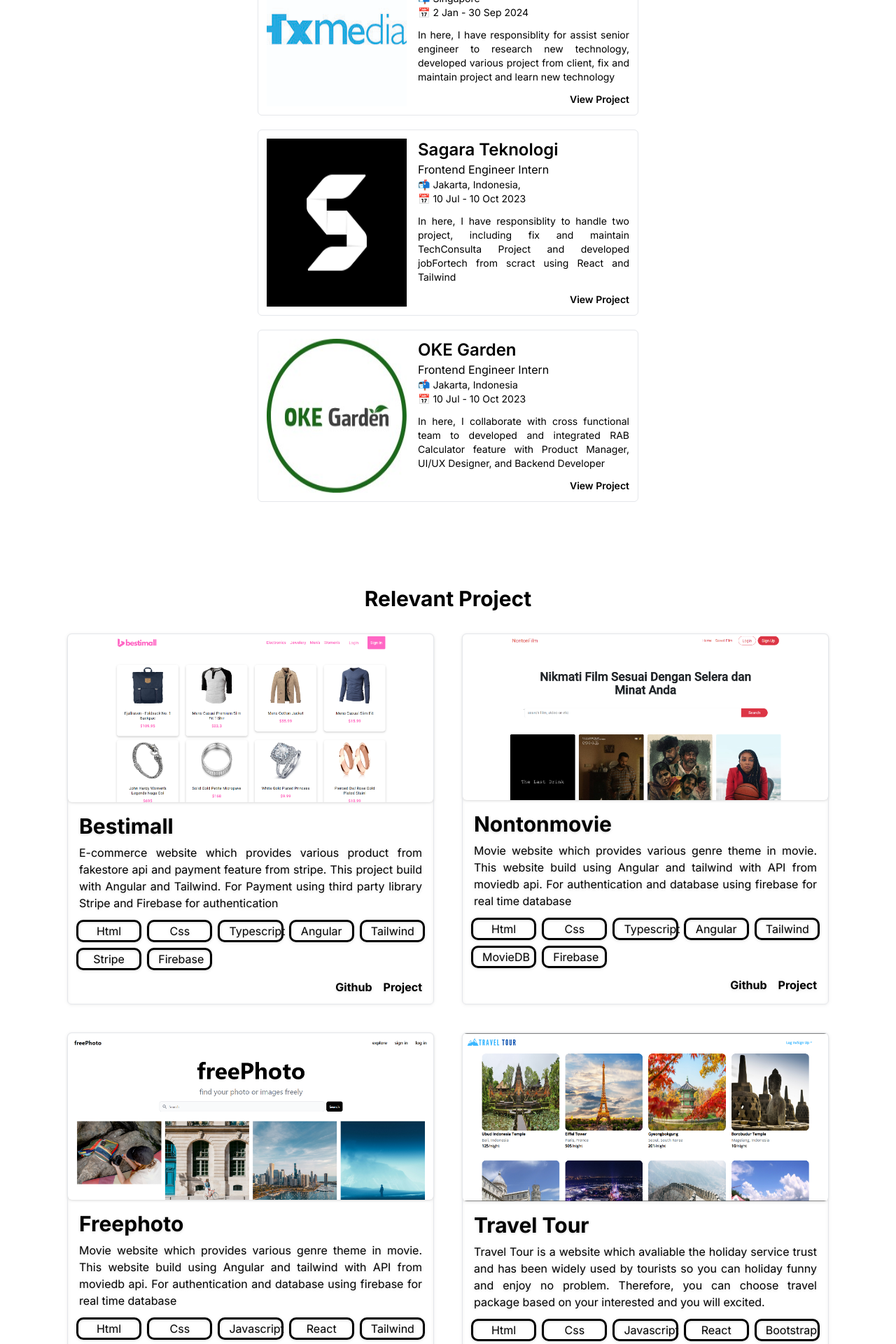
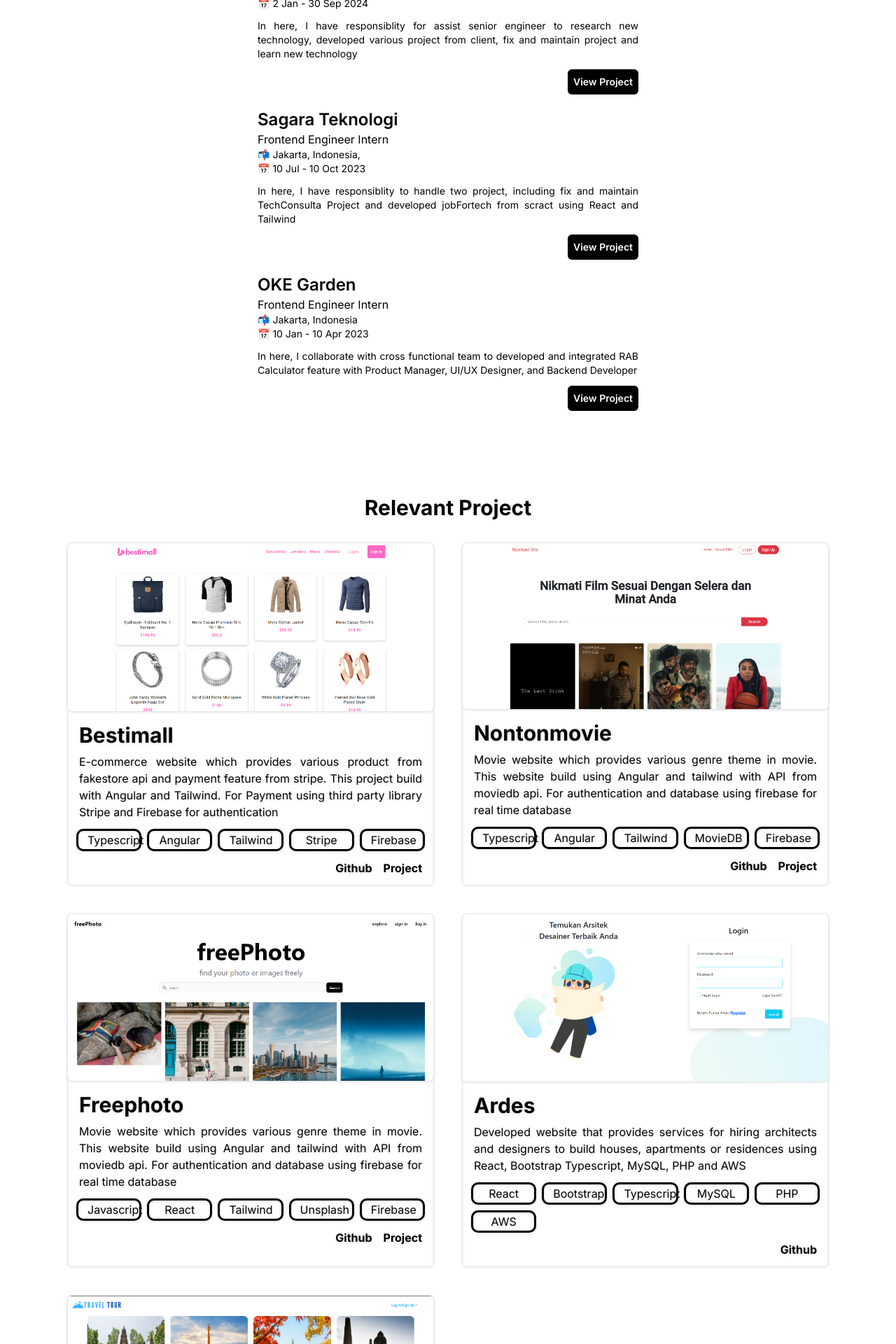
Before and after one commit to nandaditra/portofolio, a Next.js app: page / in a window 1280 px wide. Shown: the part 800-2720 px from the top of the page at 70% size. Built offline with nearby package versions, Linux system fonts and the light colour scheme.

Commit message:
remove logo company

```diff
--- a/src/app/page.tsx
+++ b/src/app/page.tsx
@@ -60,16 +60,7 @@ export default function Home() {
           <h1 className="text-center text-black font-bold text-4xl">#My Careey Journey</h1>
           <p className="text-center text-black text-xl">Experience</p>
           <div className="flex flex-col gap-5 py-12">
-               <div className="w-full md:w-1/2 flex flex-col md:flex-row mx-auto gap-4 rounded-md border border-1 p-3">
-                   <Image
-                     className="relative mx-auto"
-                     src="/assets/img/FXMedia/fxmedia_fxmweb_logo.jpg"
-                     alt="FXMedia Internet Pte Ltd Logo"
-                     width={200}
-                     height={200}
-                     priority
-                   />
-
+               <div className="w-full md:w-1/2 flex flex-col md:flex-row mx-auto gap-4">
                    <div className="text-black">
                         <h3 className="font-semibold text-2xl">FXMedia Internet Pte Ltd</h3>
                         <p>Frontend Developer Intern</p>
@@ -79,19 +70,10 @@ export default function Home() {
                            In here, I have responsiblity for assist senior engineer to research new technology, developed various project from client, fix and maintain project and learn new technology
                         </p>
 
-                        <button className="text-sm float-right font-semibold"><Link href="/fxmedia">View Project</Link></button>
+                        <button className="text-sm float-right font-semibold bg-black text-white p-2 rounded-md"><Link href="/fxmedia">View Project</Link></button>
                    </div>
                </div>
-               <div  className="w-full md:w-1/2 flex flex-col md:flex-row mx-auto gap-4 rounded-md border border-1 p-3">
-                   <Image
-                     className="relative mx-auto"
-                     src="/assets/img/SagaraTeknologi/sagara.png"
-                     alt="Sagara Teknologi"
-                     width={200}
-                     height={200}
-                     priority
-                   />
-
+               <div  className="w-full md:w-1/2 flex flex-col md:flex-row mx-auto gap-4">
                    <div className="text-black">
                         <h3 className="font-semibold text-2xl">Sagara Teknologi</h3>
                         <p>Frontend Engineer Intern</p>
@@ -101,29 +83,20 @@ export default function Home() {
                            In here, I have responsiblity to handle two project, including fix and maintain TechConsulta Project and developed jobFortech from scract using React and Tailwind
                         </p>
 
-                        <button className="text-sm float-right font-semibold"><Link href="/sagara">View Project</Link></button>
+                        <button className="text-sm float-right font-semibold bg-black text-white p-2 rounded-md"><Link href="/sagara">View Project</Link></button>
                    </div>
                </div>
 
-               <div  className="w-full md:w-1/2 flex flex-col mx-auto md:flex-row gap-4 rounded-md border border-1 p-3">
-                   <Image
-                     className="relative mx-auto"
-                     src="/assets/img/OKEGarden/okegarden_logo.jpg"
-                     alt="Sagara Teknologi"
-                     width={200}
-                     height={200}
-                     priority
-                   />
-
+               <div  className="w-full md:w-1/2 flex flex-col mx-auto md:flex-row gap-4">
                    <div className="text-black">
                         <h3 className="font-semibold text-2xl">OKE Garden</h3>
                         <p>Frontend Engineer Intern</p>
                         <p className="text-sm">📬 Jakarta, Indonesia</p>
-                        <p className="text-sm">📅 10 Jul - 10 Oct 2023</p>
+                        <p className="text-sm">📅 10 Jan - 10 Apr 2023</p>
                         <p className="text-sm text-justify my-3">
                            In here, I collaborate with cross functional team to developed and integrated RAB Calculator feature with Product Manager, UI/UX Designer, and Backend Developer</p>
 
-                        <button className="text-sm float-right font-semibold"><Link href="/okegarden">View Project</Link></button>
+                        <button className="text-sm float-right font-semibold bg-black text-white p-2 rounded-md"><Link href="/okegarden">View Project</Link></button>
                    </div>
                </div>
           </div>
@@ -146,8 +119,6 @@ export default function Home() {
                      <h3 className="text-3xl font-bold">Bestimall</h3>
                      <p className="text-md mt-2">E-commerce website which provides various product from fakestore api and payment feature from stripe. This project build with Angular and Tailwind. For Payment using third party library Stripe and Firebase for authentication</p>
                      <div className="grid grid-cols-3 md:grid-cols-5 gap-4 my-4">
-                        <button className="outline outline-offset-1 outline-black px-3 rounded-md text-black hover:bg-black hover:text-white">Html</button>
-                        <button className="outline outline-offset-1 outline-black px-3 rounded-md text-black hover:bg-black hover:text-white">Css</button>
                         <button className="outline outline-offset-1 outline-black px-3 rounded-md text-black hover:bg-black hover:text-white">Typescript</button>
                         <button className="outline outline-offset-1 outline-black px-3 rounded-md text-black hover:bg-black hover:text-white">Angular</button>
                         <button className="outline outline-offset-1 outline-black px-3 rounded-md text-black hover:bg-black hover:text-white">Tailwind</button>
@@ -173,8 +144,6 @@ export default function Home() {
                      <h3 className="text-3xl font-bold">Nontonmovie</h3>
                      <p className="text-md mt-2">Movie website which provides various genre theme in movie. This website build using Angular and tailwind with API from moviedb api. For authentication and database using firebase for real time database</p>
                      <div className="grid grid-cols-3 md:grid-cols-5 gap-4 my-4">
-                        <button className="outline outline-offset-1 outline-black px-3 rounded-md text-black hover:bg-black hover:text-white">Html</button>
-                        <button className="outline outline-offset-1 outline-black px-3 rounded-md text-black hover:bg-black hover:text-white">Css</button>
                         <button className="outline outline-offset-1 outline-black px-3 rounded-md text-black hover:bg-black hover:text-white">Typescript</button>
                         <button className="outline outline-offset-1 outline-black px-3 rounded-md text-black hover:bg-black hover:text-white">Angular</button>
                         <button className="outline outline-offset-1 outline-black px-3 rounded-md text-black hover:bg-black hover:text-white">Tailwind</button>
@@ -200,8 +169,6 @@ export default function Home() {
                      <h3 className="text-3xl font-bold">Freephoto</h3>
                      <p className="text-md mt-2">Movie website which provides various genre theme in movie. This website build using Angular and tailwind with API from moviedb api. For authentication and database using firebase for real time database</p>
                      <div className="grid grid-cols-3 md:grid-cols-5 gap-4 my-4">
-                        <button className="outline outline-offset-1 outline-black px-3 rounded-md text-black hover:bg-black hover:text-white">Html</button>
-                        <button className="outline outline-offset-1 outline-black px-3 rounded-md text-black hover:bg-black hover:text-white">Css</button>
                         <button className="outline outline-offset-1 outline-black px-3 rounded-md text-black hover:bg-black hover:text-white">Javascript</button>
                         <button className="outline outline-offset-1 outline-black px-3 rounded-md text-black hover:bg-black hover:text-white">React</button>
                         <button className="outline outline-offset-1 outline-black px-3 rounded-md text-black hover:bg-black hover:text-white">Tailwind</button>
@@ -211,6 +178,32 @@ export default function Home() {
                      <div className="flex gap-4 float-right  pb-3">
                         <a className="font-bold" href="https://github.com/nandaditra/freePhoto-frontend">Github</a>
                         <a className="font-bold" href="https://free-photo-frontend.vercel.app/">Project</a>
+                     </div>
+                  </div>
+               </div>
+               <div className="rounded-md drop-shadow border border-1">
+                  <Image
+                     className="rounded-md"
+                     src="/assets/img/project/Ardes/ardes-fe.png"
+                     alt="Ardes"
+                     width={1000}
+                     height={400}
+                     priority
+                  />
+                  <div className="text-black p-4">
+                     <h3 className="text-3xl font-bold">Ardes</h3>
+                     <p className="text-md mt-2">Developed website that provides services for hiring architects and designers to build houses, apartments or residences
+                     using React, Bootstrap Typescript, MySQL, PHP and AWS</p>
+                     <div className="grid grid-cols-3 md:grid-cols-5 gap-4 my-4">
+                        <button className="outline outline-offset-1 outline-black px-3 rounded-md text-black hover:bg-black hover:text-white">React</button>
+                        <button className="outline outline-offset-1 outline-black px-3 rounded-md text-black hover:bg-black hover:text-white">Bootstrap</button>
+                        <button className="outline outline-offset-1 outline-black px-3 rounded-md text-black hover:bg-black hover:text-white">Typescript</button>
+                        <button className="outline outline-offset-1 outline-black px-3 rounded-md text-black hover:bg-black hover:text-white">MySQL</button>
+                        <button className="outline outline-offset-1 outline-black px-3 rounded-md text-black hover:bg-black hover:text-white">PHP</button>
+                        <button className="outline outline-offset-1 outline-black px-3 rounded-md text-black hover:bg-black hover:text-white">AWS</button>
+                     </div>
+                     <div className="flex gap-4 float-right pb-3">
+                        <a className="font-bold" href="https://github.com/nandaditra/ardes">Github</a>
                      </div>
                   </div>
                </div>
@@ -227,8 +220,6 @@ export default function Home() {
                      <h3 className="text-3xl font-bold">Travel Tour</h3>
                      <p className="text-md mt-2">Travel Tour is a website which avaliable the holiday service trust and has been widely used by tourists so you can holiday funny and enjoy no problem. Therefore, you can choose travel package based on your interested and you will excited.</p>
                      <div className="grid grid-cols-3 md:grid-cols-5 gap-4 my-4">
-                        <button className="outline outline-offset-1 outline-black px-3 rounded-md text-black hover:bg-black hover:text-white">Html</button>
-                        <button className="outline outline-offset-1 outline-black px-3 rounded-md text-black hover:bg-black hover:text-white">Css</button>
                         <button className="outline outline-offset-1 outline-black px-3 rounded-md text-black hover:bg-black hover:text-white">Javascript</button>
                         <button className="outline outline-offset-1 outline-black px-3 rounded-md text-black hover:bg-black hover:text-white">React</button>
                         <button className="outline outline-offset-1 outline-black px-3 rounded-md text-black hover:bg-black hover:text-white">Bootstrap</button>
```
Also changed, not shown: public/assets/img/project/Ardes/ardes-fe.png (added).
